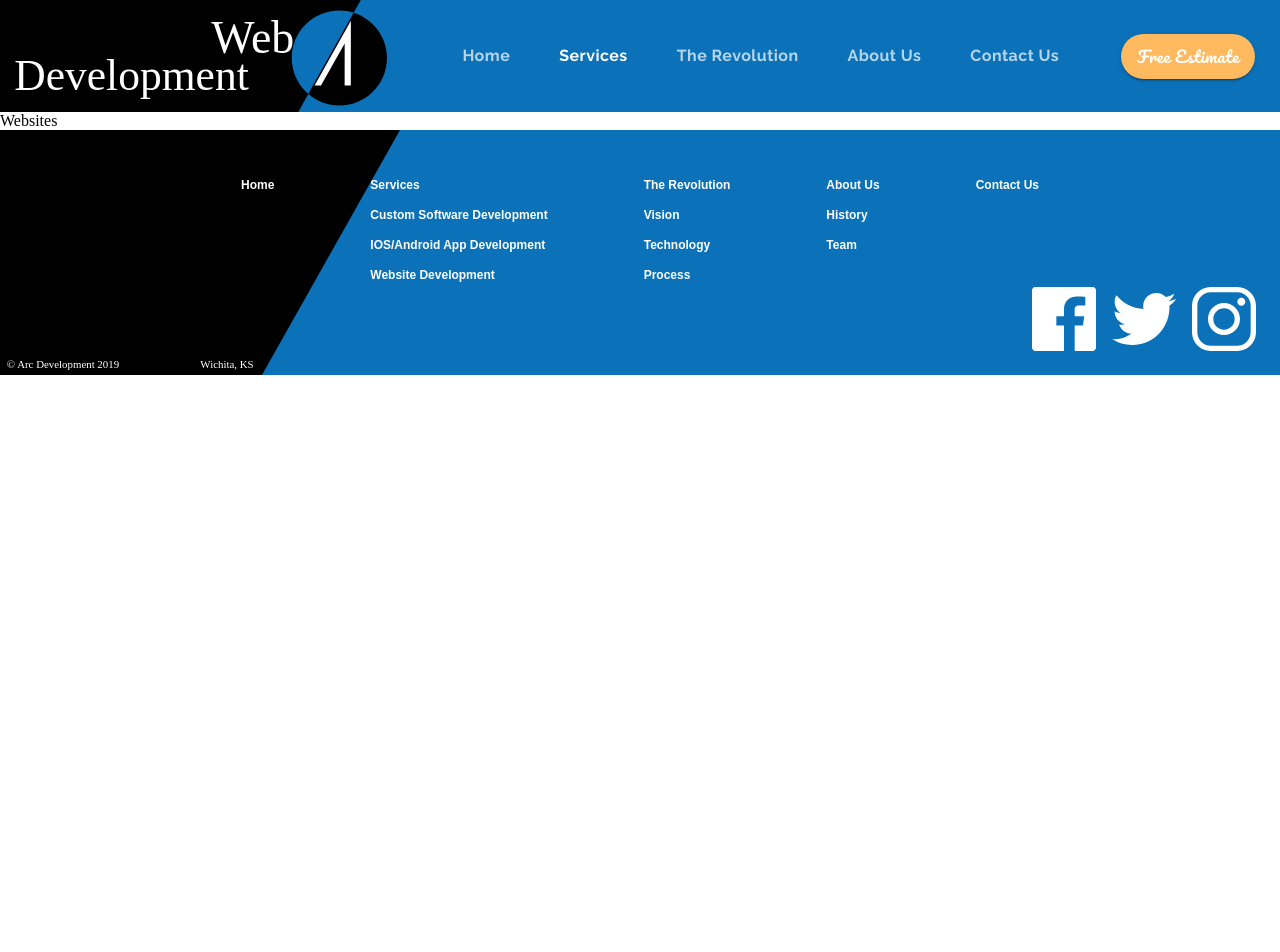
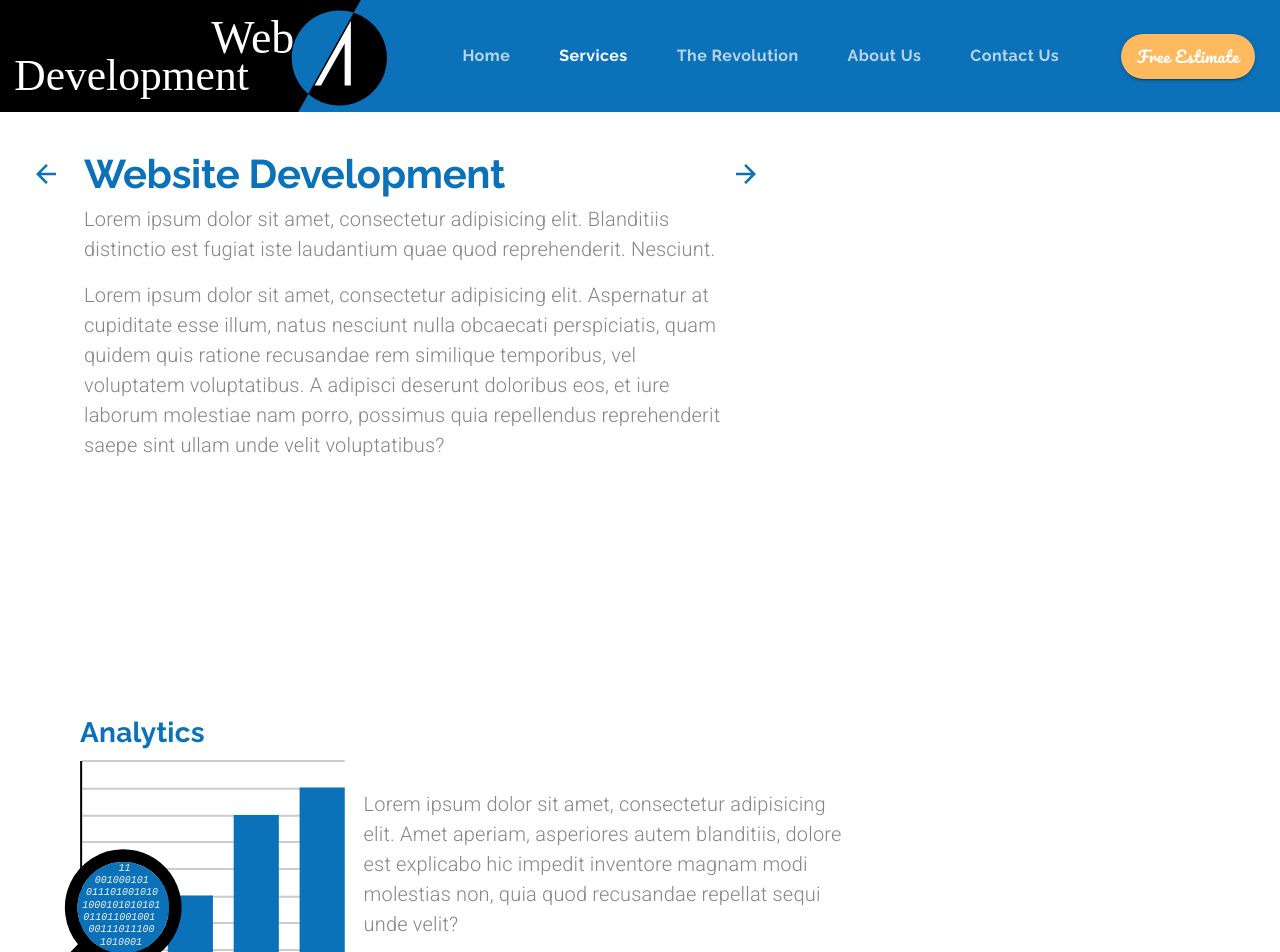
Before and after one commit to SimAndrew/materialui_reactjs_website, a React (Create React App) app: page /websites in a window 1280 px wide. Shown: the top 952 px of the page. Before the commit the page ends 800 px from the top, so only its background shows below. Built offline with nearby package versions, Linux system fonts and the light colour scheme.

Commit message:
Create Website Development Page

```diff
--- a/src/components/App.js
+++ b/src/components/App.js
@@ -9,6 +9,7 @@ import LandingPage from "./LandingPage";
 import Services from "./Services";
 import CustomSoftware from "./CustomSoftware";
 import MobileApps from "./MobileApps";
+import Websites from "./Websites";
 
 function App() {
     const [selectedIndex, setSelectedIndex] = useState(0);
@@ -25,7 +26,7 @@ function App() {
                <Route exact path="/services" render={(props) => <Services {...props} setValue={setValue} setSelectedIndex={setSelectedIndex} />}/>
                <Route exact path="/customsoftware" render={(props) => <CustomSoftware {...props} setValue={setValue} setSelectedIndex={setSelectedIndex} />}/>
                <Route exact path="/mobileapps" render={(props) => <MobileApps {...props} setValue={setValue} setSelectedIndex={setSelectedIndex} />}/>
-               <Route exact path="/websites" component={() => <div>Websites</div>}/>
+               <Route exact path="/websites" render={(props) => <Websites {...props} setValue={setValue} setSelectedIndex={setSelectedIndex} />}/>
                <Route exact path="/revolution" component={() => <div>Revolution</div>}/>
                <Route exact path="/about" component={() => <div>About</div>}/>
                <Route exact path="/contact" component={() => <div>Contact</div>}/>
--- /dev/null
+++ b/src/components/Websites.js
@@ -0,0 +1,183 @@
+import React from "react";
+import {Link} from "react-router-dom";
+import {makeStyles, useTheme} from "@material-ui/core/styles";
+import Grid from "@material-ui/core/Grid";
+import IconButton from "@material-ui/core/IconButton";
+import Typography from "@material-ui/core/Typography";
+import useMediaQuery from "@material-ui/core/useMediaQuery";
+import Hidden from "@material-ui/core/Hidden";
+
+import backArrow from "../assets/backArrow.svg";
+import forwardArrow from "../assets/forwardArrow.svg";
+import analytics from "../assets/analytics.svg";
+import seo from  "../assets/seo.svg";
+import outreach from "../assets/outreach.svg";
+import ecommerce from "../assets/ecommerce.svg";
+
+import CallToAction from "./ui/CallToAction";
+
+const useStyles = makeStyles(theme => ({
+    heading: {
+        maxWidth: "40em"
+    },
+    arrowContainer: {
+        marginTop: "0.5em"
+    },
+    rowContainer: {
+        paddingLeft: "5em",
+        paddingRight: "5em",
+        [theme.breakpoints.down("sm")]: {
+            paddingLeft: "1.5em",
+            paddingRight: "1.5em"
+        }
+    },
+    paragraphContainer: {
+        maxWidth: "30em"
+    }
+}));
+
+export default function Websites(props) {
+    const classes = useStyles();
+    const theme = useTheme();
+    const matchesMD = useMediaQuery(theme.breakpoints.down("md"));
+    const matchesSM = useMediaQuery(theme.breakpoints.down("sm"));
+    const matchesXS = useMediaQuery(theme.breakpoints.down("xs"));
+
+    return (
+        <Grid container direction="column">
+            <Grid item container direction="row" justify={matchesMD ? "center" : undefined} className={classes.rowContainer} style={{marginTop: matchesXS ? "1em" : "2em"}}>
+
+                <Hidden mdDown>
+                    <Grid item className={classes.arrowContainer} style={{marginRight: "1em", marginLeft: "-3.5em"}}>
+                        <IconButton style={{backgroundColor: "transparent"}} component={Link} to="/mobileapps" onClick={() => props.setSelectedIndex(2)}>
+                            <img src={backArrow} alt="Back IOS/Android App Development" />
+                        </IconButton>
+                    </Grid>
+                </Hidden>
+
+                <Grid item container direction="column" className={classes.heading}>
+                    <Grid item>
+                        <Typography align={matchesMD ? "center" : undefined} variant="h2">Website Development</Typography>
+                    </Grid>
+                    <Grid item>
+                        <Typography align={matchesMD ? "center" : undefined} variant="body1" paragraph>
+                            Lorem ipsum dolor sit amet, consectetur adipisicing elit. Blanditiis distinctio est
+                            fugiat iste laudantium quae quod reprehenderit. Nesciunt.
+                        </Typography>
+                        <Typography align={matchesMD ? "center" : undefined} variant="body1" paragraph>
+                            Lorem ipsum dolor sit amet, consectetur adipisicing elit. Aspernatur at cupiditate
+                            esse illum, natus nesciunt nulla obcaecati perspiciatis, quam quidem quis ratione
+                            recusandae rem similique temporibus, vel voluptatem voluptatibus. A adipisci deserunt
+                            doloribus eos, et iure laborum molestiae nam porro, possimus quia repellendus
+                            reprehenderit saepe sint ullam unde velit voluptatibus?
+                        </Typography>
+                    </Grid>
+                </Grid>
+
+                <Hidden mdDown>
+                    <Grid item className={classes.arrowContainer}>
+                        <IconButton style={{backgroundColor: "transparent"}} component={Link} to="/services" onClick={() => props.setSelectedIndex(0)}>
+                            <img src={forwardArrow} alt="Forward to Services Page" />
+                        </IconButton>
+                    </Grid>
+                </Hidden>
+            </Grid>
+
+            <Grid item container direction={matchesSM ? "column" : "row"} alignItems="center" className={classes.rowContainer} style={{marginTop: "15em"}}>
+                <Grid item>
+                    <Grid container direction="column">
+                        <Grid item>
+                            <Typography align={matchesSM ? "center" : undefined} variant="h4" gutterBottom>Analytics</Typography>
+                        </Grid>
+                        <Grid item>
+                            <img src={analytics} style={{marginLeft: "-2.75em"}} alt="graph with magnifying glass"/>
+                        </Grid>
+                    </Grid>
+                </Grid>
+
+                <Grid item className={classes.paragraphContainer}>
+                    <Typography align={matchesSM ? "center" : undefined} variant="body1">
+                        Lorem ipsum dolor sit amet, consectetur adipisicing elit. Amet aperiam, asperiores autem blanditiis,
+                        dolore est explicabo hic impedit inventore magnam modi molestias non, quia quod recusandae repellat
+                        sequi unde velit?
+                    </Typography>
+                </Grid>
+            </Grid>
+
+            <Grid item container direction={matchesSM ? "column" : "row"} alignItems="center" justify="flex-end" className={classes.rowContainer} style={{marginBottom: "15em", marginTop: "15em"}}>
+                <Grid item>
+                    <Grid container direction="column">
+                        <Grid item>
+                            <Typography align={matchesSM ? "center" : undefined} align="center" variant="h4" gutterBottom>E-Commerce</Typography>
+                        </Grid>
+                        <Grid item>
+                            <img src={ecommerce} alt="earth"/>
+                        </Grid>
+                    </Grid>
+                </Grid>
+
+                <Grid item style={{marginLeft: matchesSM ? 0 : "1em"}} className={classes.paragraphContainer}>
+                    <Typography align={matchesSM ? "center" : undefined} variant="body1" paragraph>
+                        Lorem ipsum dolor sit amet, consectetur adipisicing elit.
+                    </Typography>
+                    <Typography align={matchesSM ? "center" : undefined} variant="body1" paragraph>
+                        Lorem ipsum dolor sit amet, consectetur adipisicing elit. Ab assumenda culpa ducimus earum
+                        laudantium molestiae quisquam sapiente sit velit voluptates.
+                    </Typography>
+                </Grid>
+            </Grid>
+
+            <Grid item container direction={matchesSM ? "column" : "row"} alignItems="center" className={classes.rowContainer}>
+                <Grid item>
+                    <Grid container direction="column">
+                        <Grid item>
+                            <Typography align={matchesSM ? "center" : undefined} variant="h4" gutterBottom>Outreach</Typography>
+                        </Grid>
+                        <Grid item>
+                            <img src={outreach} alt="megaphone"/>
+                        </Grid>
+                    </Grid>
+                </Grid>
+
+                <Grid item style={{marginLeft: matchesSM ? 0 : "1em"}} className={classes.paragraphContainer}>
+                    <Typography align={matchesSM ? "center" : undefined} variant="body1">
+                        Lorem ipsum dolor sit amet, consectetur adipisicing elit. Amet aperiam, asperiores autem blanditiis,
+                        dolore est explicabo hic impedit inventore magnam modi molestias non, quia quod recusandae repellat
+                        sequi unde velit?
+                    </Typography>
+                </Grid>
+            </Grid>
+
+            <Grid item container direction={matchesSM ? "column" : "row"} alignItems="center" justify="flex-end" className={classes.rowContainer} style={{marginTop: "15em", marginBottom: "15em"}}>
+                <Grid item>
+                    <Grid container direction="column">
+                        <Grid item>
+                            <Typography align="center" variant="h4" gutterBottom>Search Engine <br/> Optimization</Typography>
+                        </Grid>
+                        <Grid item>
+                            <img src={seo} alt="website on the winners podium"/>
+                        </Grid>
+                    </Grid>
+                </Grid>
+
+                <Grid item style={{marginLeft: matchesSM ? 0 : "1em"}} className={classes.paragraphContainer}>
+                    <Typography align={matchesSM ? "center" : undefined} variant="body1" paragraph>
+                        Lorem ipsum dolor sit amet, consectetur adipisicing elit.
+                    </Typography>
+                    <Typography align={matchesSM ? "center" : undefined} variant="body1" paragraph>
+                        Lorem ipsum dolor sit amet, consectetur adipisicing elit.
+                    </Typography>
+                    <Typography align={matchesSM ? "center" : undefined} variant="body1" paragraph>
+                        Lorem ipsum dolor sit amet, consectetur adipisicing elit. Consequuntur dicta exercitationem
+                        ipsam mollitia nihil quo sit tenetur, vero! Fugiat, non.
+                    </Typography>
+                </Grid>
+            </Grid>
+
+            <Grid item>
+                <CallToAction setValue={props.setValue} />
+            </Grid>
+
+        </Grid>
+    );
+}
```
